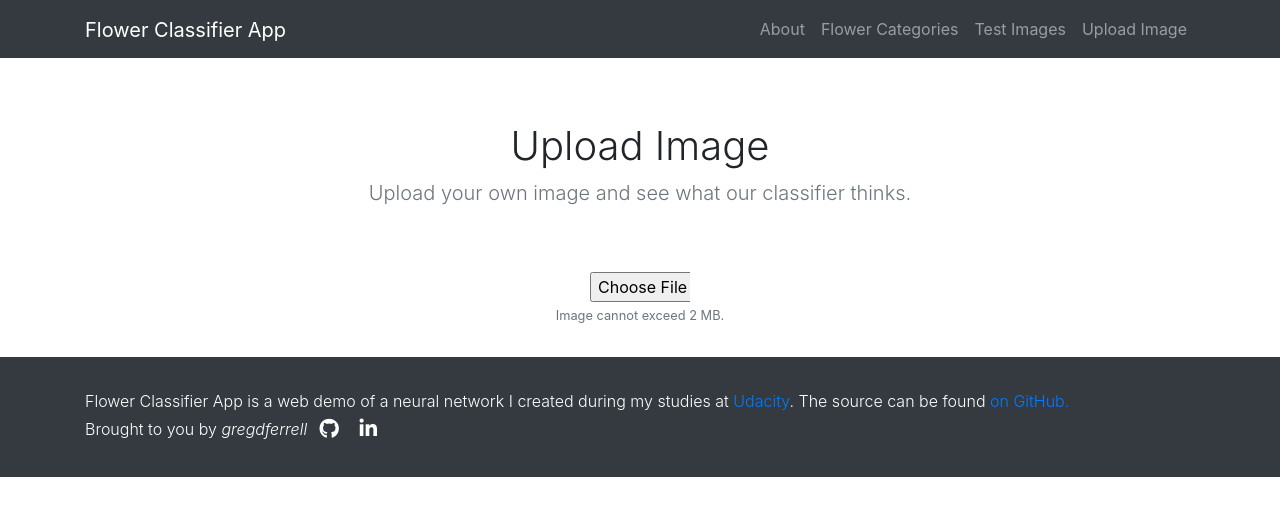
After one commit to gregdferrell/flower-classifier-web, a Flask app: page /upload_image in a window 1280 px wide. The commit adds this page. Shown: the top 516 px of the page. Run offline with Flask 2, Linux system fonts and the light colour scheme; parts of the project's set-up code (start-up, migrations or seed data) failed here and were passed over; some libraries are stand-ins or nearby versions.

Commit message:
added category list page, updated index summary and started upload file page

```diff
--- a/server/app.py
+++ b/server/app.py
@@ -22,23 +22,29 @@ app.config['MAX_CONTENT_LENGTH'] = 2048 * 1024  # 2048KB, ~2MB
 
 # Load the network from the checkpoint
 nw = Network(arch=NetworkArchitectures.VGG13,
-			learning_rate=0.0001,
-			dropout_rate=0.2,
-			input_size=25088,
-			hidden_units=(12544,),
-			output_size=102,
-			criterion=nn.NLLLoss(),
-			epochs=6,
-			state_dict_checkpoint_path=CHECKPOINT_PATH,
-			class_to_index_json_path=CLASS_TO_INDEX_JSON,
-			category_to_name_json_path=CATEGORY_TO_NAME_JSON,
-			gpu=False)
+			 learning_rate=0.0001,
+			 dropout_rate=0.2,
+			 input_size=25088,
+			 hidden_units=(12544,),
+			 output_size=102,
+			 criterion=nn.NLLLoss(),
+			 epochs=6,
+			 state_dict_checkpoint_path=CHECKPOINT_PATH,
+			 class_to_index_json_path=CLASS_TO_INDEX_JSON,
+			 category_to_name_json_path=CATEGORY_TO_NAME_JSON,
+			 gpu=False)
 
 
 @app.route('/', methods=['GET'])
 def index():
 	files, file_urls = get_images_random_sampling(1)
 	return render_template('index.html', file=file_urls[0])
+
+
+@app.route('/flower_categories', methods=['GET'])
+def flower_categories():
+	categories = sorted([cat.title() for cat in list(nw.cat_to_name.values())])
+	return render_template('flower_categories.html', categories=categories)
 
 
 @app.route('/test_images', methods=['GET'])
@@ -60,11 +66,15 @@ def classify_test_images():
 	classifications = [classify(file, num_predictions) for file in files]
 
 	return render_template('test_images.html', results=zip(file_urls, classifications),
-						num_images=num_images,
-						num_predictions=num_predictions)
+						   num_images=num_images,
+						   num_predictions=num_predictions)
 
 
-# TODO Complete
+@app.route('/upload_image', methods=['GET'])
+def get_upload_image():
+	return render_template('upload_image.html')
+
+
 # @app.route('/upload', methods=['POST'])
 # def classify_upload_image():
 # 	# Get params from form
--- a/server/static/css/main.css
+++ b/server/static/css/main.css
@@ -71,16 +71,21 @@
 	font-weight: 300;
 }
 
+#messages {
+	margin-top: 2rem;
+}
+
+.upload-image-section {
+	margin-bottom: 2rem;
+	text-align: center;
+}
+
 .w400 {
 	width: 400px;
 }
 
 .w300 {
 	width: 300px;
-}
-
-#messages {
-	margin-top: 2rem;
 }
 
 /*               */
--- a/server/templates/base_layout.html
+++ b/server/templates/base_layout.html
@@ -37,7 +37,13 @@
                         <a class="nav-link" href="{{ url_for('index') }}">About</a>
                     </li>
                     <li class="nav-item">
+                        <a class="nav-link" href="{{ url_for('flower_categories') }}">Flower Categories</a>
+                    </li>
+                    <li class="nav-item">
                         <a class="nav-link" href="{{ url_for('classify_test_images', images=3, predictions=5) }}">Test Images</a>
+                    </li>
+                    <li class="nav-item">
+                        <a class="nav-link" href="{{ url_for('get_upload_image') }}">Upload Image</a>
                     </li>
                 </ul>
             </div>
--- /dev/null
+++ b/server/templates/upload_image.html
@@ -0,0 +1,60 @@
+{% extends "base_layout.html" %}
+
+{% block page_detail %}
+    {% include "show_flashed_messages.html" %}
+
+    <section class="jumbotron text-center">
+        <div class="container">
+            <h1 class="jumbotron-heading">Upload Image</h1>
+            <p class="lead text-muted">Upload your own image and see what our classifier thinks.</p>
+        </div>
+    </section>
+
+    <section>
+        <div class="container">
+            <section class="upload-image-section">
+                <form action="{{ url_for('classify_upload_image') }}" method="post" enctype="multipart/form-data">
+                    <div class="row">
+                        <div class="col-5"></div>
+                        <div class="col-2">
+                            <input style="width: 100px; margin: auto;" type="file" name="flower-image" class="form-control-file" id="image-upload" accept="image/png, image/jpeg">
+                        </div>
+                        <div class="col-5"></div>
+                    </div>
+                    <small class="form-text text-muted">Image cannot exceed 2 MB.</small>
+                    <img id="image-show" class="flower-image w400" src="#" style="display: none; max-width: 400px;"/>
+                </form>
+            </section>
+            {% if result %}
+                <section class="upload-image-result-section">
+                    <header>
+                        <h4>Result</h4>
+                    </header>
+                </section>
+            {% endif %}
+        </div>
+    </section>
+{% endblock %}
+
+{% block page_end_scripts %}
+    <script>
+        $(document).ready(function() {
+            $("#image-upload").change(function () {
+                readURL(this);
+                $("#image-show").show();
+            });
+        });
+
+        // Ref: https://stackoverflow.com/questions/4459379/preview-an-image-before-it-is-uploaded
+        function readURL(input) {
+            if (input.files && input.files[0]) {
+                let reader = new FileReader();
+
+                reader.onload = function (e) {
+                    document.getElementById('image-show').src=e.target.result;
+                };
+                reader.readAsDataURL(input.files[0]);
+            }
+        }
+    </script>
+{% endblock %}
```
Also changed, not shown: server/templates/flower_categories.html (added, +25 -0 lines), server/templates/index.html (+13 -6 lines), README.md.
